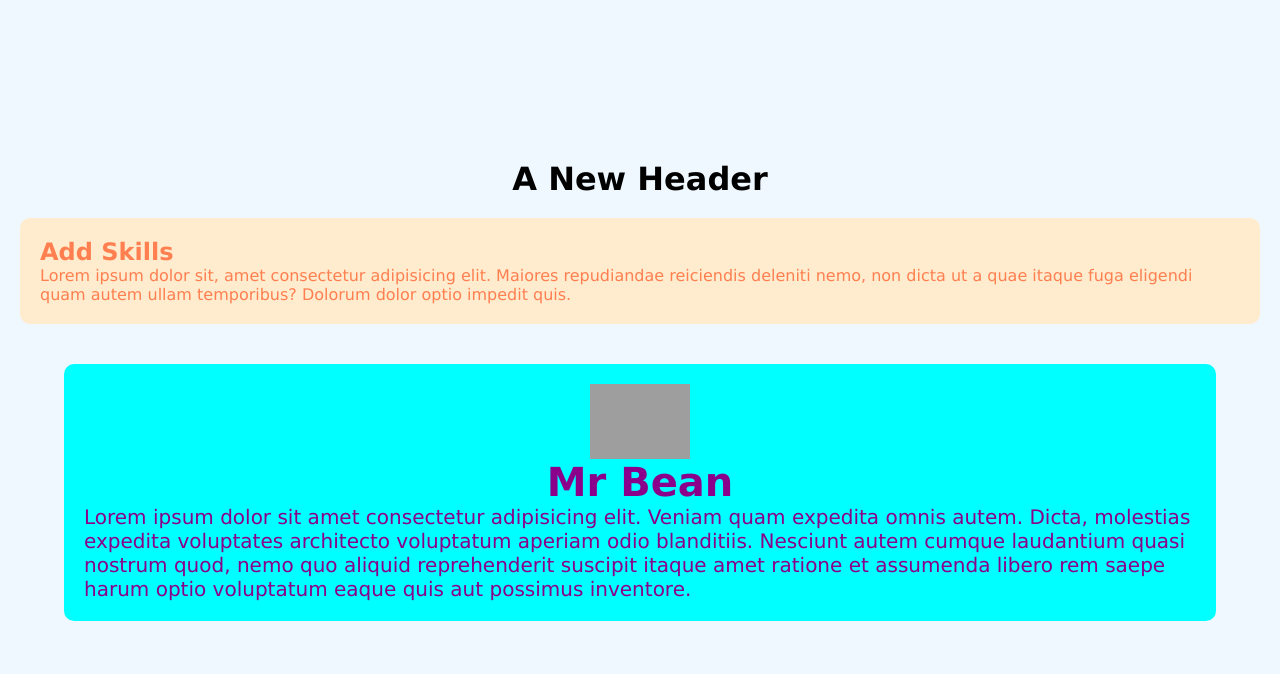
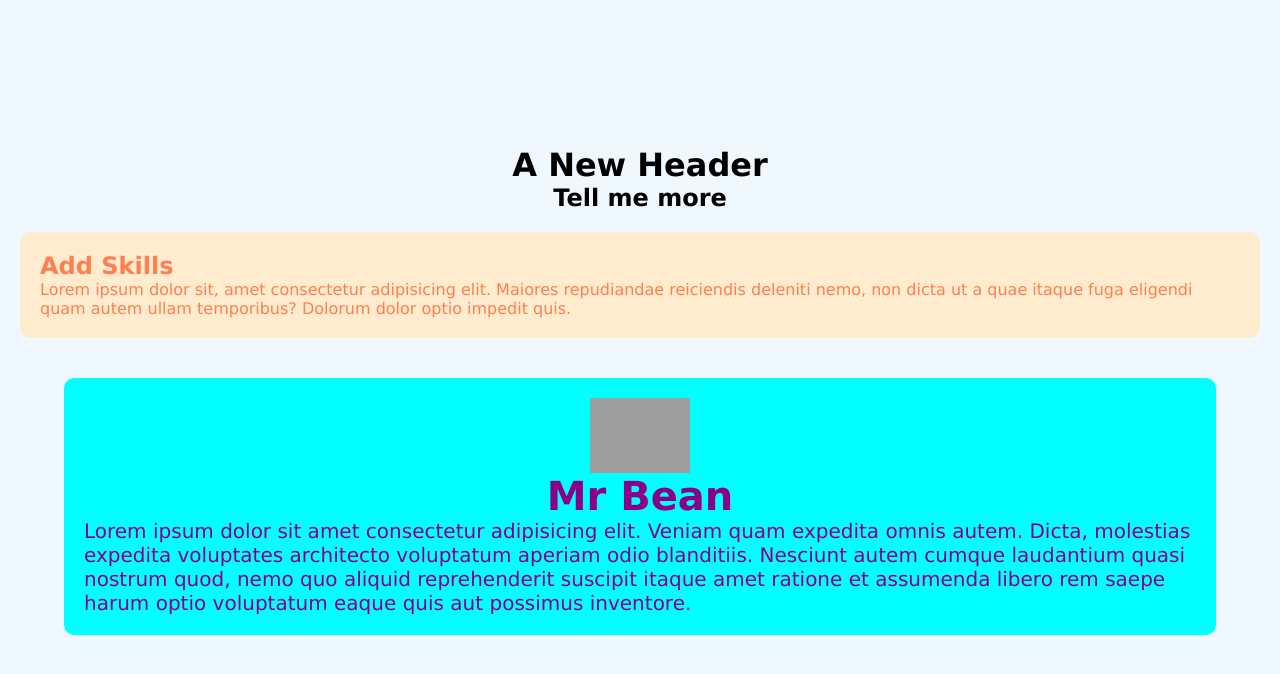
Before and after one commit to bukolaolafenwa/my-first-git-project, a plain HTML site: page index.html in a window 1280 px wide. Drawn offline with Linux system fonts and the light colour scheme; grey boxes are pictures that could not be loaded.

Commit message:
Add new header and subheader to index.html

```diff
--- a/index.html
+++ b/index.html
@@ -8,6 +8,7 @@
 </head>
 <body>
     <h1>A New Header</h1>
+    <h2>Tell me more</h2>
 
     <section class="skills">
         <h1>Add Skills</h1>
```
